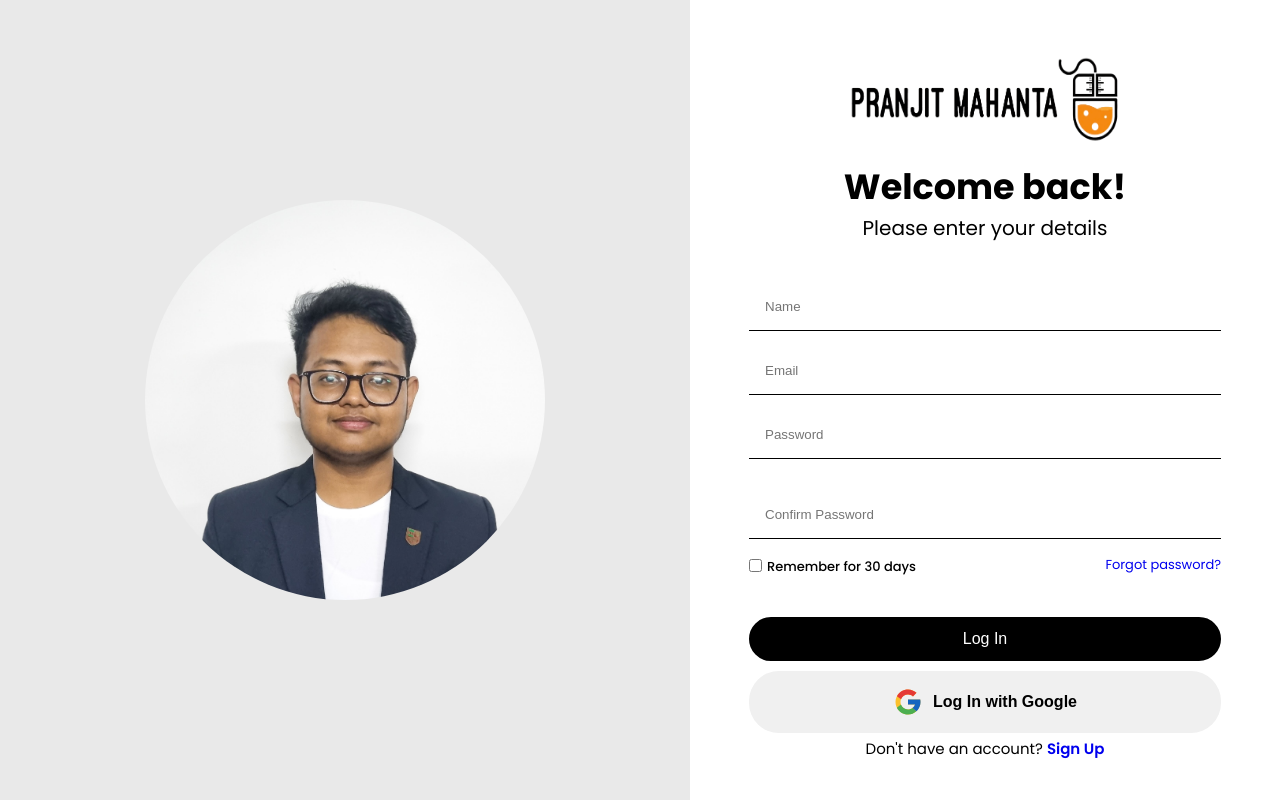
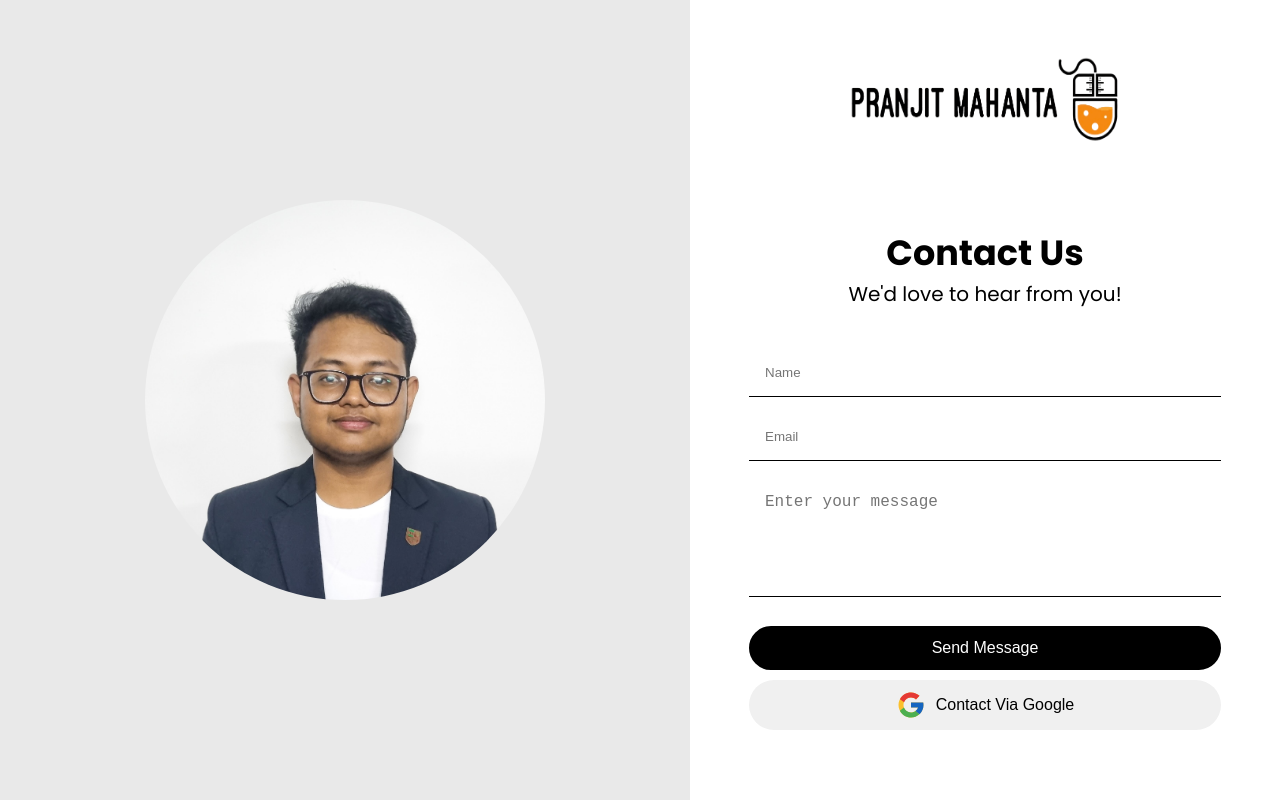
Before and after one commit to pranjitmahanta/contact-us, a React (Vite) app: page / in a window 1280 px wide. Built offline with nearby package versions, Linux system fonts and the light colour scheme; some icons are missing.

Commit message:
Repo changed

```diff
--- a/index.html
+++ b/index.html
@@ -4,7 +4,7 @@
     <meta charset="UTF-8" />
     <link rel="icon" type="image/svg+xml" href="/vite.svg" />
     <meta name="viewport" content="width=device-width, initial-scale=1.0" />
-    <title>Login Page Design In React.js</title>
+    <title>Contact Us Page Design In React.js</title>
   </head>
   <body>
     <div id="root"></div>
--- a/src/components/Login.jsx
+++ b/src/components/Login.jsx
@@ -2,76 +2,45 @@ import React, { useState } from "react";
 import Image from "../assets/Passport_Photo.jpg";
 import Logo from "../assets/logo.png";
 import GoogleSvg from "../assets/icons8-google.svg";
-import { FaEye, FaEyeSlash } from "react-icons/fa6";
 
-const Login = () => {
-  const [showPassword, setShowPassword] = useState(false);
+const ContactUs = () => {
   const [name, setName] = useState("");
   const [email, setEmail] = useState("");
-  const [password, setPassword] = useState("");
-  const [confirmPassword, setConfirmPassword] = useState("");
-  const [passwordStrength, setPasswordStrength] = useState("");
-  const [showStrength, setShowStrength] = useState(false);
+  const [message, setMessage] = useState("");
+  const [messageError, setMessageError] = useState("");
 
-  // Function to check password strength
-  const checkPasswordStrength = (password) => {
-    let strength = "";
-    if (password.length < 6) {
-      strength = "Weak";
-    } else if (/[A-Z]/.test(password) && /\d/.test(password) && /[^A-Za-z0-9]/.test(password)) {
-      strength = "Strong";
-    } else {
-      strength = "Moderate";
-    }
-    setPasswordStrength(strength);
-  };
-
-  // Hide password strength when clicking on another input field
-  const handleFocus = (e) => {
-    if (e.target.name !== "password") {
-      setShowStrength(false);
-    }
-  };
-
-  const handleLogin = (e) => {
+  const handleSubmit = (e) => {
     e.preventDefault();
 
-    if (password !== confirmPassword) {
-      alert("Passwords do not match!");
-      return;
-    }
-    if (password == "") {
-      alert("Password canot be empty");
-      return;
-    }
-    if (password.length < 6) {
-      alert("Password cannot be less than 6 letters");
+    if (!message.trim()) {
+      setMessageError("Message cannot be empty");
       return;
     }
 
-    console.log("Login Details:", { name, email, password, confirmPassword });
+    console.log("Form Details:", { name, email, message });
+    setMessageError("");
   };
+
   return (
     <div className="login-main">
       <div className="login-left">
-        <img src={Image} alt="" />
+        <img src={Image} alt="Contact Us" />
       </div>
       <div className="login-right">
         <div className="login-right-container">
           <div className="login-logo">
-            <img src={Logo} alt="" />
+            <img src={Logo} alt="Logo" />
           </div>
           <div className="login-center">
-            <h2>Welcome back!</h2>
-            <p>Please enter your details</p>
-            <form onSubmit={handleLogin}>
+            <h2>Contact Us</h2>
+            <p>We'd love to hear from you!</p>
+            <form onSubmit={handleSubmit}>
               <input
                 type="text"
                 name="name"
                 placeholder="Name"
                 value={name}
                 onChange={(e) => setName(e.target.value)}
-                onFocus={handleFocus} // Hide strength when clicking on this
               />
               <input
                 type="email"
@@ -79,78 +48,31 @@ const Login = () => {
                 placeholder="Email"
                 value={email}
                 onChange={(e) => setEmail(e.target.value)}
-                onFocus={handleFocus} // Hide strength when clicking on this
               />
-              <div className="pass-input-div">
-                <input
-                  type={showPassword ? "text" : "password"}
-                  name="password"
-                  placeholder="Password"
-                  value={password}
-                  onChange={(e) => {
-                    setPassword(e.target.value);
-                    checkPasswordStrength(e.target.value);
-                  }}
-                  onFocus={() => setShowStrength(true)} // Show strength when focusing on password
-                />
-                {showPassword ? (
-                  <FaEyeSlash onClick={() => setShowPassword(!showPassword)} />
-                ) : (
-                  <FaEye onClick={() => setShowPassword(!showPassword)} />
-                )}
-              </div>
+              <div className="form-group">
+                <textarea
+                id="message"
+                value={message}
+                onChange={(e) => setMessage(e.target.value)}
+                className="form-input"
+                placeholder="Enter your message"
+                ></textarea>
+                {messageError && <span className="error-text">{messageError}</span>}
+                </div>
 
-              {/* Password Strength Indicator */}
-              {showStrength && (
-                <div className="password-strength-container">
-                  <p className={`password-strength-text ${passwordStrength.toLowerCase()}`}>
-                    Strength: {passwordStrength}
-                  </p>
-                  <div className="password-strength-bar">
-                    <div className={`strength-fill ${passwordStrength.toLowerCase()}`}></div>
-                  </div>
-                </div>
-              )}
-
-              <div className="pass-input-div">
-                <input
-                  type="text"
-                  name="confirmPassword"
-                  placeholder="Confirm Password"
-                  value={confirmPassword}
-                  onChange={(e) => setConfirmPassword(e.target.value)}
-                  onFocus={handleFocus} // Hide strength when clicking on this
-                />
-              </div>
-
-              <div className="login-center-options">
-                <div className="remember-div">
-                  <input type="checkbox" id="remember-checkbox" />
-                  <label htmlFor="remember-checkbox">
-                    Remember for 30 days
-                  </label>
-                </div>
-                <a href="#" className="forgot-pass-link">
-                  Forgot password?
-                </a>
-              </div>
               <div className="login-center-buttons">
-                <button type="submit" className="login-button">Log In</button>
+                <button type="submit" className="login-button">Send Message</button>
                 <button type="button" className="google-login-button">
-                  <img src={GoogleSvg} alt="" />
-                  Log In with Google
+                  <img src={GoogleSvg} alt="Google" />
+                  Contact Via Google
                 </button>
               </div>
             </form>
           </div>
-
-          <p className="login-bottom-p">
-            Don't have an account? <a href="#">Sign Up</a>
-          </p>
         </div>
       </div>
     </div>
   );
 };
 
-export default Login;
+export default ContactUs;
--- /dev/null
+++ b/src/components/haga.css
@@ -0,0 +1,304 @@
+@import url('https://fonts.googleapis.com/css2?family=Poppins:ital,wght@0,100;0,200;0,300;0,400;0,500;0,600;0,700;0,800;0,900;1,100;1,200;1,300;1,400;1,500;1,600;1,700;1,800;1,900&display=swap');
+
+
+*{
+  box-sizing: border-box;
+  padding: 0px;
+  margin: 0px;
+}
+
+html{
+  font-size: 10px;
+}
+
+body{
+  font-family: "Poppins", sans-serif;
+  height: 100vh;
+
+}
+
+.login-main{
+  display: flex;
+}
+
+.login-left{
+  flex-grow: 1;
+  height: 100vh;
+  background-color: #E9E9E9;
+
+  display: flex;
+  justify-content: center;
+  align-items: center;
+}
+
+.login-left img{
+  width: 400px;
+  border-radius: 50%;
+  object-fit: cover;
+}
+
+.login-right{
+
+  height: 100vh;
+
+  flex-grow: 1;
+
+
+}
+
+.login-right-container{
+  height: 100%;
+  width: 80%;
+  margin: 0 auto;
+
+  display: flex;
+  flex-direction: column;
+  justify-content: center;
+
+}
+
+.login-right form{
+  display: flex;
+  flex-direction: column;
+}
+
+.login-logo{
+  align-self: center;
+  padding-top: 50px;
+}
+
+.login-center{
+  margin: auto 0;
+}
+
+.login-logo img{
+  height: 100px;
+  width: 300px;
+}
+
+.login-center h2{
+  font-size: 3.5rem;
+}
+
+.login-center{
+  text-align: center;
+}
+
+.login-center p{
+  font-weight: 400;
+  font-size: 2rem;
+  margin-bottom: 40px;
+}
+form input[type='name'] {
+  width: 100%;
+  padding: 16px;
+  margin-bottom: 16px;
+  border: 0px;
+  border-bottom: 1px solid black;
+  outline: none;
+  box-sizing: border-box;
+}
+
+form input[type='email'],
+form input[type='password'],
+form input[type='text']
+ {
+  width: 100%;
+  padding: 16px;
+  margin-bottom: 16px;
+  border: 0px;
+  border-bottom: 1px solid black;
+  outline: none;
+  box-sizing: border-box;
+}
+
+.pass-input-div{
+  position: relative;
+}
+
+.pass-input-div svg{
+  font-size: 20px;
+  position: absolute;
+  right: 10px;
+  bottom: 35px;
+  cursor: pointer;
+  outline: none;
+}
+
+form button[type='button'] {
+  width: 100%;
+  padding: 16px;
+  border: none;
+  border-radius: 4px;
+  font-size: 16px;
+  cursor: pointer;
+  border-radius: 30px;
+  font-weight: 600;
+}
+
+
+.login-center-options{
+  display: flex;
+  justify-content: space-between;
+}
+
+.remember-div{
+  display:flex;
+  align-items: center;
+  column-gap: 5px;
+}
+
+.remember-div label{
+  font-size: 1.3rem;
+  font-weight: 500;
+  cursor: pointer;
+  margin-top: 2px;
+}
+
+.forgot-pass-link{
+  text-decoration: none;
+  font-size: 1.3rem;
+}
+
+.forgot-pass-link:hover{
+  text-decoration: underline;
+}
+
+.login-center-buttons{
+  margin-top: 40px;
+  display: flex;
+  flex-direction: column;
+  row-gap: 10px;
+}
+
+/* Login button */
+.login-button {
+  background-color: black;
+  color: white;
+  border: 3px solid black;
+  padding: 10px 20px; /* Adjust as needed for spacing */
+  font-size: 16px; /* Match previous size */
+  cursor: pointer;
+  transition: all 0.3s ease;
+  border-radius: 50px;
+}
+
+.login-button:hover {
+  color: #333;
+  background-color: white;
+}
+
+/* Google login button */
+.google-login-button {
+  background-color: #f0f0f0;
+  display: flex;
+  justify-content: center;
+  align-items: center;
+  column-gap: 10px;
+  padding: 10px 20px; /* Consistent padding with the first button */
+  border: none; /* Removes any unwanted borders */
+  font-size: 16px; /* Match previous size */
+  cursor: pointer;
+  transition: background-color 0.3s ease;
+}
+
+.google-login-button img {
+  width: 30px; /* Consistent icon size */
+}
+
+.google-login-button:hover {
+  background-color: #c4c4c457;
+}
+
+
+.login-bottom-p{
+  text-align: center;
+  font-size: 1.5rem;
+  padding-bottom: 40px;
+}
+
+.login-bottom-p a{
+  text-decoration: none;
+  font-weight: 600;
+}
+
+.login-bottom-p a:hover{
+  text-decoration: underline;
+}
+
+/* Password Strength Indicator */
+.password-strength-container {
+  margin-top:1px;
+  text-align: left;
+}
+
+.password-strength-text {
+  font-size: 1.4rem;
+  font-weight: 600;
+  margin-bottom: 5px;
+}
+
+/* Strength Bar */
+.password-strength-bar {
+  margin-top: -2pc;
+  width: 100%;
+  height: 8px;
+  background-color: #ddd;
+  border-radius: 4px;
+  overflow: hidden;
+}
+
+.strength-fill {
+  height: 100%;
+  transition: width 0.3s ease-in-out;
+}
+
+.strength-fill.weak {
+  width: 33%;
+  background-color: red;
+}
+
+.strength-fill.moderate {
+  width: 66%;
+  background-color: orange;
+}
+
+.strength-fill.strong {
+  width: 100%;
+  background-color: green;
+}
+.form-group {
+  width: 100%;
+  margin-bottom: 16px;
+}
+
+.form-group label {
+  font-size: 1.6rem;
+  font-weight: 500;
+  display: block;
+  margin-bottom: 5px;
+}
+
+.form-group textarea {
+  width: 100%;
+  padding: 16px;
+  border: none;
+  border-bottom: 1px solid black;
+  outline: none;
+  box-sizing: border-box;
+  font-size: 1.6rem;
+  resize: none;
+  height: 120px; /* Adjust height as needed */
+  border-radius: 10px; /* Adds a modern rounded look */
+  background-color: #f9f9f9;
+}
+
+.form-group textarea:focus {
+  border-color: #333;
+  background-color: white;
+}
+
+.error-text {
+  color: red;
+  font-size: 1.4rem;
+}
--- a/src/index.css
+++ b/src/index.css
@@ -1,186 +1,112 @@
-@import url('https://fonts.googleapis.com/css2?family=Poppins:ital,wght@0,100;0,200;0,300;0,400;0,500;0,600;0,700;0,800;0,900;1,100;1,200;1,300;1,400;1,500;1,600;1,700;1,800;1,900&display=swap');
+@import url('https://fonts.googleapis.com/css2?family=Poppins:wght@100;200;300;400;500;600;700;800;900&display=swap');
 
-
-*{
+* {
   box-sizing: border-box;
-  padding: 0px;
-  margin: 0px;
+  padding: 0;
+  margin: 0;
 }
 
-html{
+html {
   font-size: 10px;
 }
 
-body{
+body {
   font-family: "Poppins", sans-serif;
   height: 100vh;
-
 }
 
-.login-main{
+.login-main {
   display: flex;
 }
 
-.login-left{
+.login-left {
   flex-grow: 1;
   height: 100vh;
   background-color: #E9E9E9;
-
   display: flex;
   justify-content: center;
   align-items: center;
 }
 
-.login-left img{
+.login-left img {
   width: 400px;
   border-radius: 50%;
   object-fit: cover;
 }
 
-.login-right{
-
+.login-right {
   height: 100vh;
-
   flex-grow: 1;
-
-
 }
 
-.login-right-container{
+.login-right-container {
   height: 100%;
   width: 80%;
   margin: 0 auto;
-
   display: flex;
   flex-direction: column;
   justify-content: center;
-
 }
 
-.login-right form{
+.login-right form {
   display: flex;
   flex-direction: column;
 }
 
-.login-logo{
+.login-logo {
   align-self: center;
   padding-top: 50px;
 }
 
-.login-center{
+.login-center {
   margin: auto 0;
+  text-align: center;
 }
 
-.login-logo img{
+.login-logo img {
   height: 100px;
   width: 300px;
 }
 
-.login-center h2{
+.login-center h2 {
   font-size: 3.5rem;
 }
 
-.login-center{
-  text-align: center;
-}
-
-.login-center p{
+.login-center p {
   font-weight: 400;
   font-size: 2rem;
   margin-bottom: 40px;
 }
-form input[type='name'] {
+
+form input[type='name'],
+form input[type='email'],
+form input[type='text'] {
   width: 100%;
   padding: 16px;
   margin-bottom: 16px;
-  border: 0px;
+  border: none;
   border-bottom: 1px solid black;
   outline: none;
   box-sizing: border-box;
 }
 
-form input[type='email'],
-form input[type='password'],
-form input[type='text']
- {
-  width: 100%;
-  padding: 16px;
-  margin-bottom: 16px;
-  border: 0px;
-  border-bottom: 1px solid black;
-  outline: none;
-  box-sizing: border-box;
-}
-
-.pass-input-div{
-  position: relative;
-}
-
-.pass-input-div svg{
-  font-size: 20px;
-  position: absolute;
-  right: 10px;
-  bottom: 35px;
-  cursor: pointer;
-  outline: none;
-}
-
-form button[type='button'] {
-  width: 100%;
-  padding: 16px;
-  border: none;
-  border-radius: 4px;
-  font-size: 16px;
-  cursor: pointer;
-  border-radius: 30px;
-  font-weight: 600;
-}
-
-
-.login-center-options{
-  display: flex;
-  justify-content: space-between;
-}
-
-.remember-div{
-  display:flex;
-  align-items: center;
-  column-gap: 5px;
-}
-
-.remember-div label{
-  font-size: 1.3rem;
-  font-weight: 500;
-  cursor: pointer;
-  margin-top: 2px;
-}
-
-.forgot-pass-link{
-  text-decoration: none;
-  font-size: 1.3rem;
-}
-
-.forgot-pass-link:hover{
-  text-decoration: underline;
-}
-
-.login-center-buttons{
+.login-center-buttons {
   margin-top: 40px;
   display: flex;
   flex-direction: column;
   row-gap: 10px;
 }
 
-/* Login button */
+/* Send Message button */
 .login-button {
   background-color: black;
   color: white;
   border: 3px solid black;
-  padding: 10px 20px; /* Adjust as needed for spacing */
-  font-size: 16px; /* Match previous size */
+  padding: 10px 20px;
+  font-size: 16px;
   cursor: pointer;
   transition: all 0.3s ease;
-  border-radius: 50px;
+  border-radius: 40px;
 }
 
 .login-button:hover {
@@ -188,82 +114,72 @@ form button[type='button'] {
   background-color: white;
 }
 
-/* Google login button */
+/* Google Contact button */
 .google-login-button {
   background-color: #f0f0f0;
   display: flex;
   justify-content: center;
   align-items: center;
   column-gap: 10px;
-  padding: 10px 20px; /* Consistent padding with the first button */
-  border: none; /* Removes any unwanted borders */
-  font-size: 16px; /* Match previous size */
+  padding: 10px 20px;
+  border: none;
+  font-size: 16px;
   cursor: pointer;
   transition: background-color 0.3s ease;
+  border-radius: 50px;
 }
 
 .google-login-button img {
-  width: 30px; /* Consistent icon size */
+  width: 30px;
 }
 
 .google-login-button:hover {
-  background-color: #c4c4c457;
+  color: white;
+  background-color: black;
 }
 
-
-.login-bottom-p{
+.login-bottom-p {
   text-align: center;
   font-size: 1.5rem;
   padding-bottom: 40px;
 }
 
-.login-bottom-p a{
+.login-bottom-p a {
   text-decoration: none;
   font-weight: 600;
 }
 
-.login-bottom-p a:hover{
+.login-bottom-p a:hover {
   text-decoration: underline;
 }
 
-/* Password Strength Indicator */
-.password-strength-container {
-  margin-top:1px;
-  text-align: left;
+/* Message Input Styling */
+.form-group {
+  width: 100%;
+  margin-bottom: 16px;
 }
 
-.password-strength-text {
-  font-size: 1.4rem;
-  font-weight: 600;
-  margin-bottom: 5px;
+.form-group textarea {
+  width: 100%;
+  padding: 16px;
+  border: none;
+  border-bottom: 1px solid black;
+  outline: none;
+  box-sizing: border-box;
+  font-size: 1.6rem;
+  resize: none;
+  height: 120px;
+  border-radius: 0px;
+  background-color: white;
+  margin-bottom: -2pc;
 }
 
-/* Strength Bar */
-.password-strength-bar {
-  margin-top: -2pc;
-  width: 100%;
-  height: 8px;
-  background-color: #ddd;
-  border-radius: 4px;
-  overflow: hidden;
+.form-group textarea:focus {
+  border-color: #333;
+  background-color: white;
 }
 
-.strength-fill {
-  height: 100%;
-  transition: width 0.3s ease-in-out;
+.error-text {
+  color: red;
+  font-size: 1.4rem;
 }
-
-.strength-fill.weak {
-  width: 33%;
-  background-color: red;
-}
-
-.strength-fill.moderate {
-  width: 66%;
-  background-color: orange;
-}
-
-.strength-fill.strong {
-  width: 100%;
-  background-color: green;
-}
```
